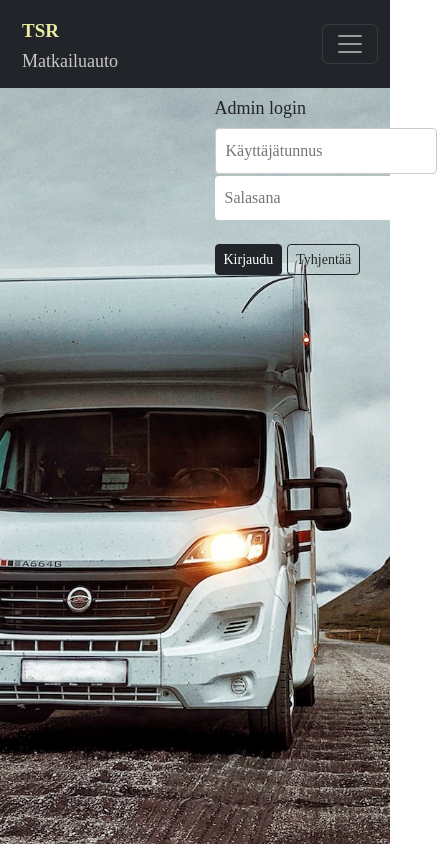
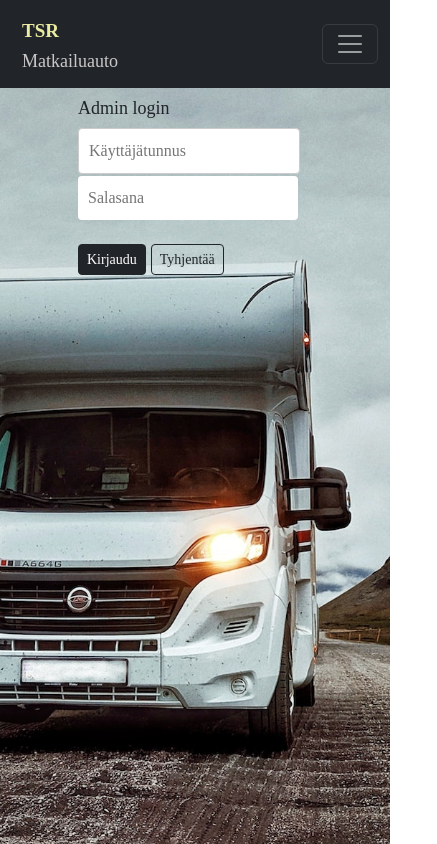
Before and after one commit to JuhoHassi/karavaani, a React (Create React App) app: page /Login in a window 390 px wide. Shown: the whole page, 437 px wide, since content can reach past the window. Built offline with nearby package versions, Linux system fonts and the light colour scheme.

Commit message:
Login ikkunan css muutokset

```diff
--- a/src/App.css
+++ b/src/App.css
@@ -1081,7 +1081,6 @@ input[type=email],
   /*Login*/
   .loginWindow {
     margin-left: 65%;
-    margin-top: 10px;
   }
   .loginWindow h4 {
     font-size: 20px;
@@ -1089,9 +1088,12 @@ input[type=email],
 }
 
 @media screen and (max-width: 820px){
-.etuSpan h4{
-  font-size: 4.5vw;
-}
+  .etuSpan h4{
+    font-size: 4.5vw;
+  }
+  .loginWindow {
+    margin-left: 60%;
+  }
 }
 
 @media screen and (max-width: 700px){
@@ -1215,8 +1217,7 @@ input[type=email],
   }
   /*Login*/
   .loginWindow {
-    margin-left: 55%;
-    margin-top: 10px;
+    margin-left: 40%;
   }
   .loginWindow h4 {
     font-size: 18px;
@@ -1240,8 +1241,12 @@ input[type=email],
     font-size: 14px;
   }
 }
+
 @media screen and (max-width: 500px){
   .etuSpan h4{
     font-size: 4.5vw;
   }
+  .loginWindow{
+    margin-left: 20%;
+  }
 }
--- a/src/Etusivu.jsx
+++ b/src/Etusivu.jsx
@@ -15,9 +15,6 @@ const Etusivu = () => {
                 <span>A</span>
                 <h4>vuokraamalla matkailuauto</h4>
             </div>
-            {/* <div  className='etuText'>
-                <h4>vuokraamalla matkailuauto</h4>
-            </div> */}
         </div>
     )
 }
```
